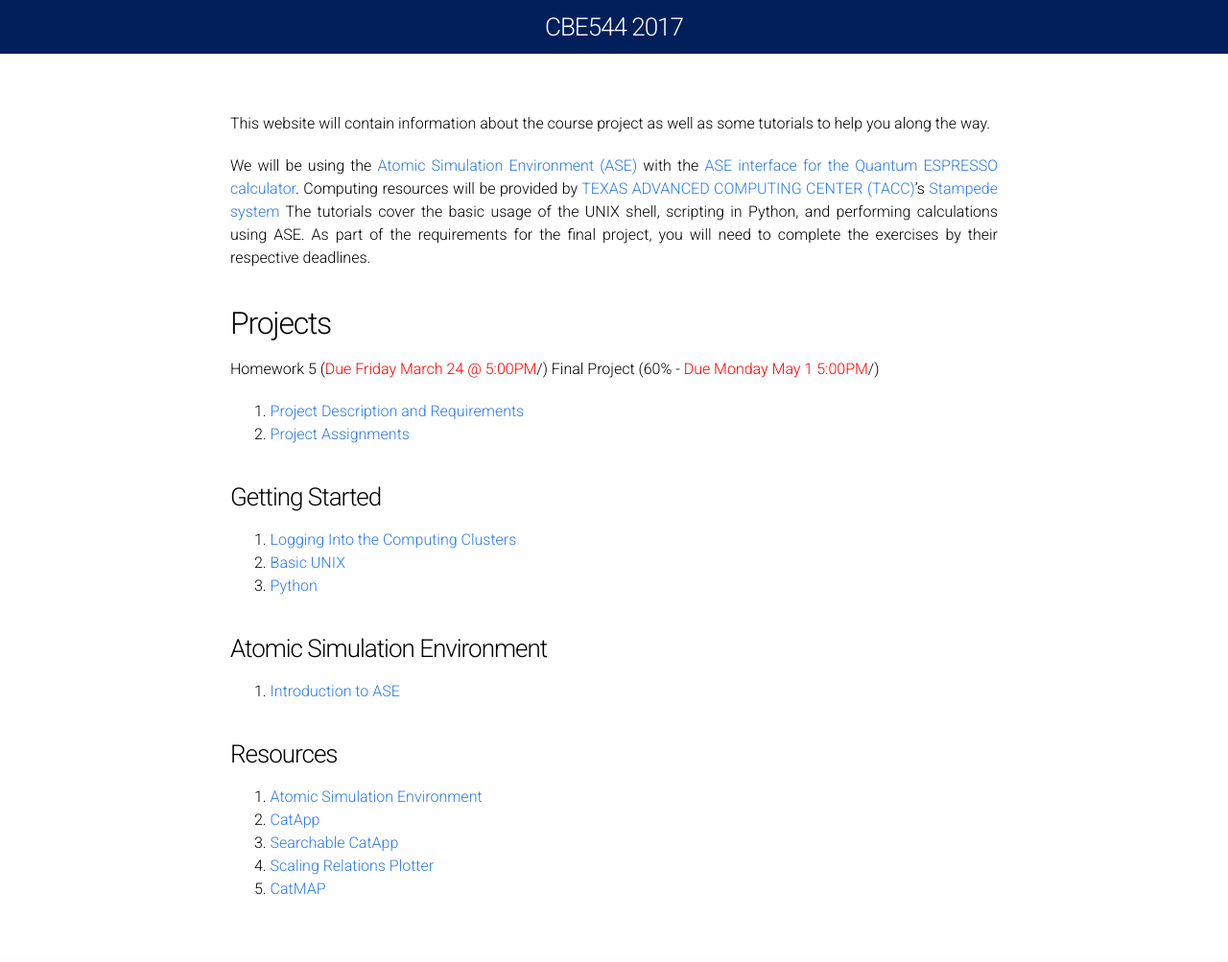
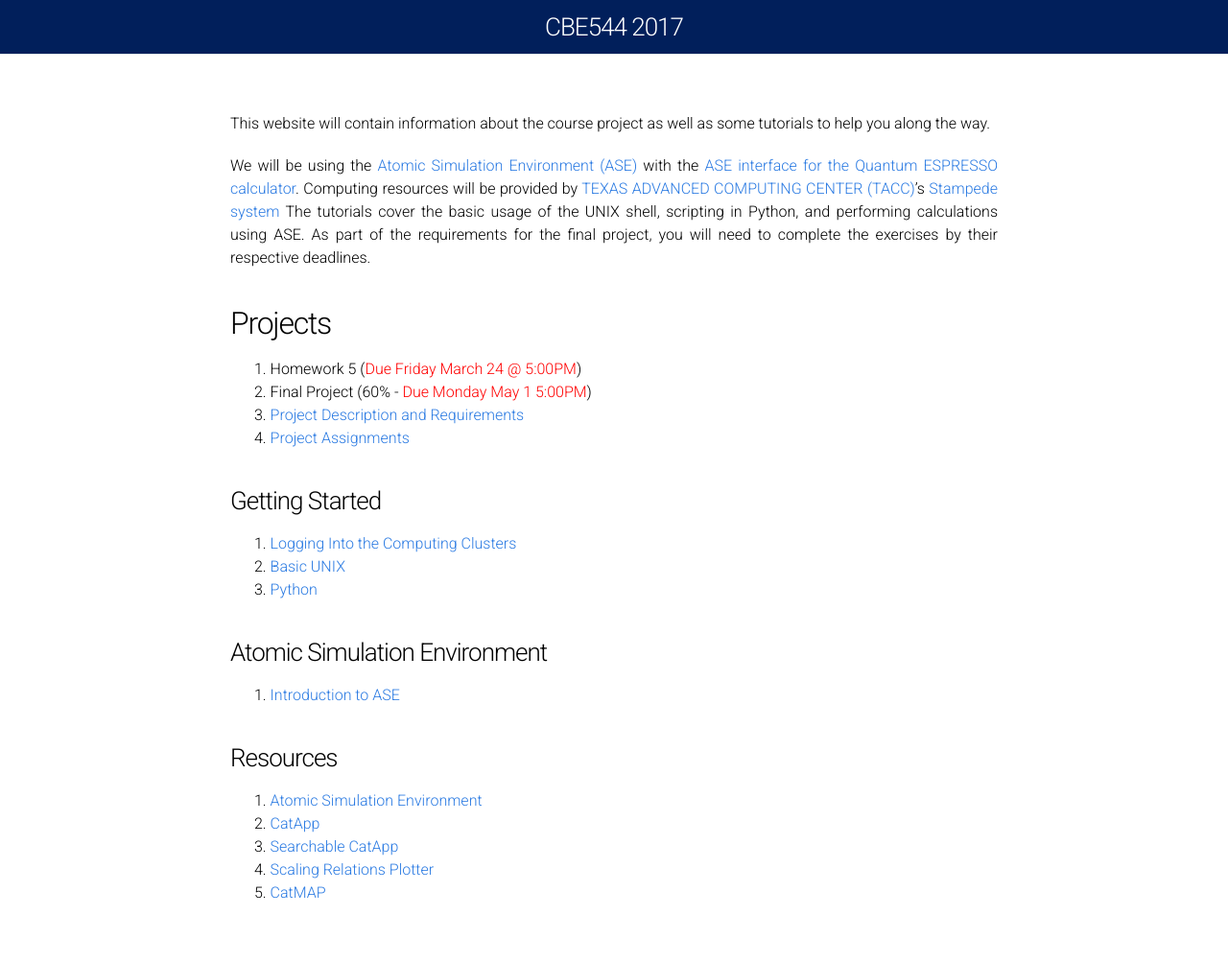
Before and after one commit to vojale/CBE544-2018.github.io, a Jekyll site: the page built from Index.md, in a window 1280 px wide. Shown: the whole page at 96% size. Built offline with Jekyll 4.4.1, drawn with Linux system fonts in a browser that asks for light colours; part of the change alters nothing that is shown.

Commit message:
Update Index.md

```diff
--- a/Index.md
+++ b/Index.md
@@ -9,8 +9,9 @@ This website will contain information about the course project as well as some t
 We will be using the [Atomic Simulation Environment (ASE)](https://wiki.fysik.dtu.dk/ase/) with the [ASE interface for the Quantum ESPRESSO calculator](http://github.com/vossjo/ase-espresso). Computing resources will be provided by [TEXAS ADVANCED COMPUTING CENTER (TACC)](https://www.tacc.utexas.edu)'s [Stampede system](https://portal.tacc.utexas.edu/user-guides/stampede) The tutorials cover the basic usage of the UNIX shell, scripting in Python, and performing calculations using ASE. As part of the requirements for the final project, you will need to complete the exercises by their respective deadlines.
 
 ## Projects ##
-Homework 5 (<font color="red">Due Friday March 24 @ 5:00PM</font>/)
-Final Project (60% - <font color="red">Due Monday May 1 5:00PM</font>/)
+
+1. Homework 5 (<font color="red">Due Friday March 24 @ 5:00PM</font>)
+2. Final Project (60% - <font color="red">Due Monday May 1 5:00PM</font>)
 
 1. [Project Description and Requirements](Project/)
 2. [Project Assignments](Project_Assignments/)
```
